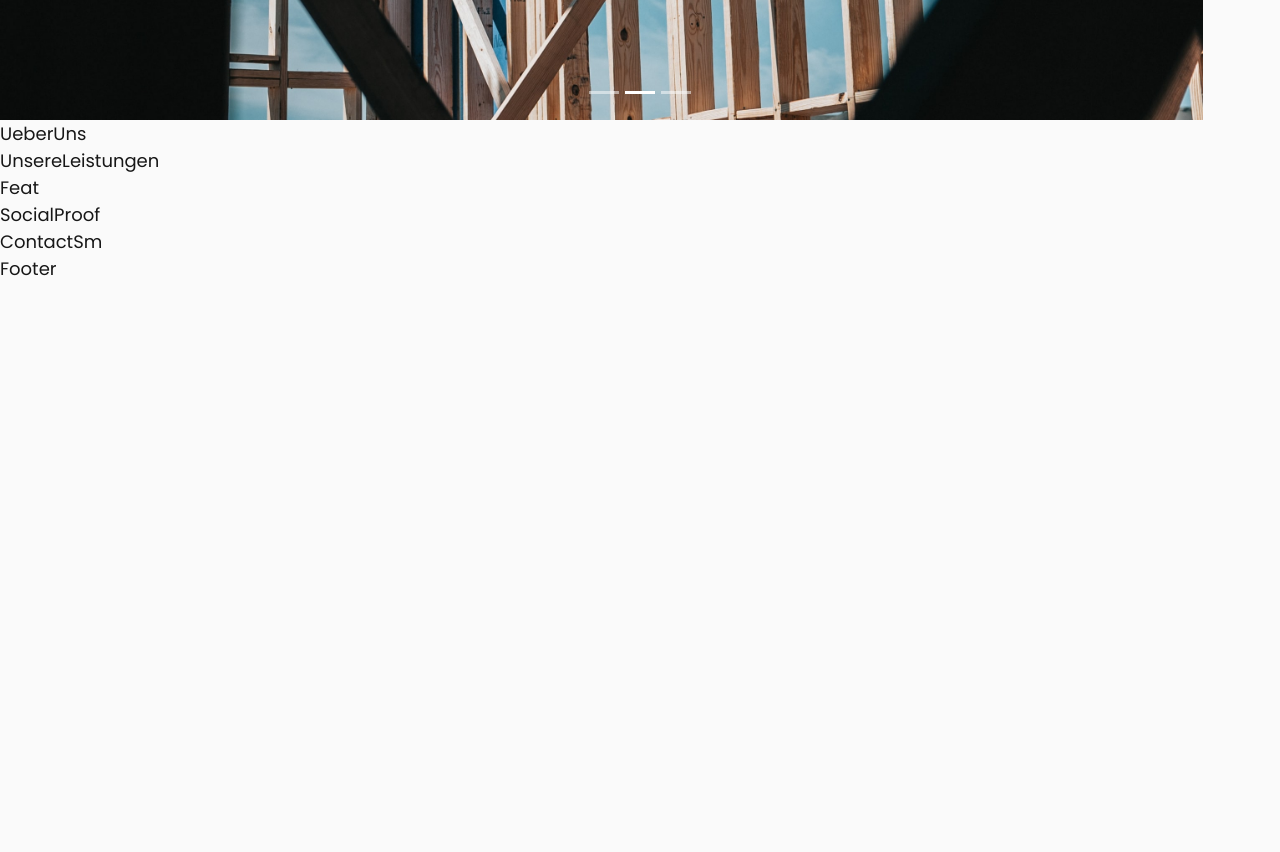
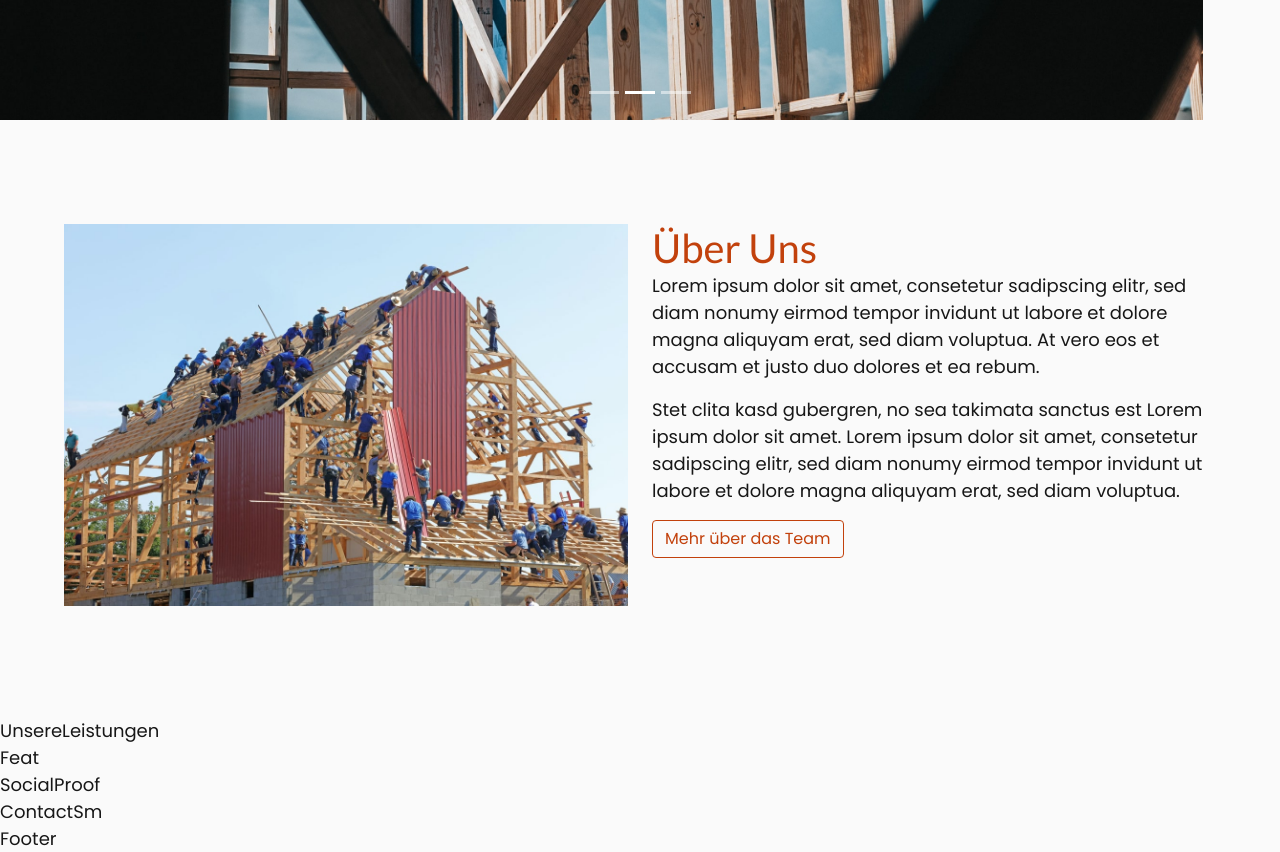
Before and after one commit to MinhKhangTran/next_js_schreini, a Next.js app: page / in a window 1280 px wide. Shown: the part 680-1532 px from the top of the page. Before the commit the page ends 962 px from the top, so only its background shows below. Built offline with nearby package versions, Linux system fonts and the light colour scheme.

Commit message:
:sparkles: über uns

```diff
--- a/components/ueber-uns.js
+++ b/components/ueber-uns.js
@@ -1,5 +1,42 @@
+import Image from "next/image";
+import Link from "next/link";
+import { Button, Col, Row } from "react-bootstrap";
+import aboutUsPic from "../public/images/homepage/ueber-uns.jpg";
+
 const UeberUns = () => {
-  return <div>UeberUns</div>;
+  return (
+    <section className="wrapper" id="ueber-uns" aria-label="Über uns section">
+      <Row>
+        <Col md={6}>
+          <Image
+            src={aboutUsPic}
+            alt="Ein Bild über Schreini's Team"
+            className="img-fluid"
+            placeholder="blur"
+            priority
+          />
+        </Col>
+        <Col md={6}>
+          <h2 className="heading-2 | text-primary">Über Uns</h2>
+          <p>
+            Lorem ipsum dolor sit amet, consetetur sadipscing elitr, sed diam
+            nonumy eirmod tempor invidunt ut labore et dolore magna aliquyam
+            erat, sed diam voluptua. At vero eos et accusam et justo duo dolores
+            et ea rebum.
+          </p>
+          <p className="second__text">
+            Stet clita kasd gubergren, no sea takimata sanctus est Lorem ipsum
+            dolor sit amet. Lorem ipsum dolor sit amet, consetetur sadipscing
+            elitr, sed diam nonumy eirmod tempor invidunt ut labore et dolore
+            magna aliquyam erat, sed diam voluptua.{" "}
+          </p>
+          <Link href="/team" passHref>
+            <Button variant="outline-primary">Mehr über das Team</Button>
+          </Link>
+        </Col>
+      </Row>
+    </section>
+  );
 };
 
 export default UeberUns;
--- a/next.config.js
+++ b/next.config.js
@@ -1,10 +1,6 @@
 /** @type {import('next').NextConfig} */
 const nextConfig = {
   reactStrictMode: true,
-  i18n: {
-    locales: ["de"],
-    defaultLocale: "de",
-  },
 };
 
 module.exports = nextConfig;
--- a/styles/components/_ueber-uns.scss
+++ b/styles/components/_ueber-uns.scss
@@ -0,0 +1,11 @@
+@use "sass:math";
+
+#ueber-uns {
+  padding-block: math.div(64rem, 16);
+  @include md {
+    padding-block: math.div(104rem, 16);
+  }
+  .second__text {
+    padding-block: 1rem;
+  }
+}
```
